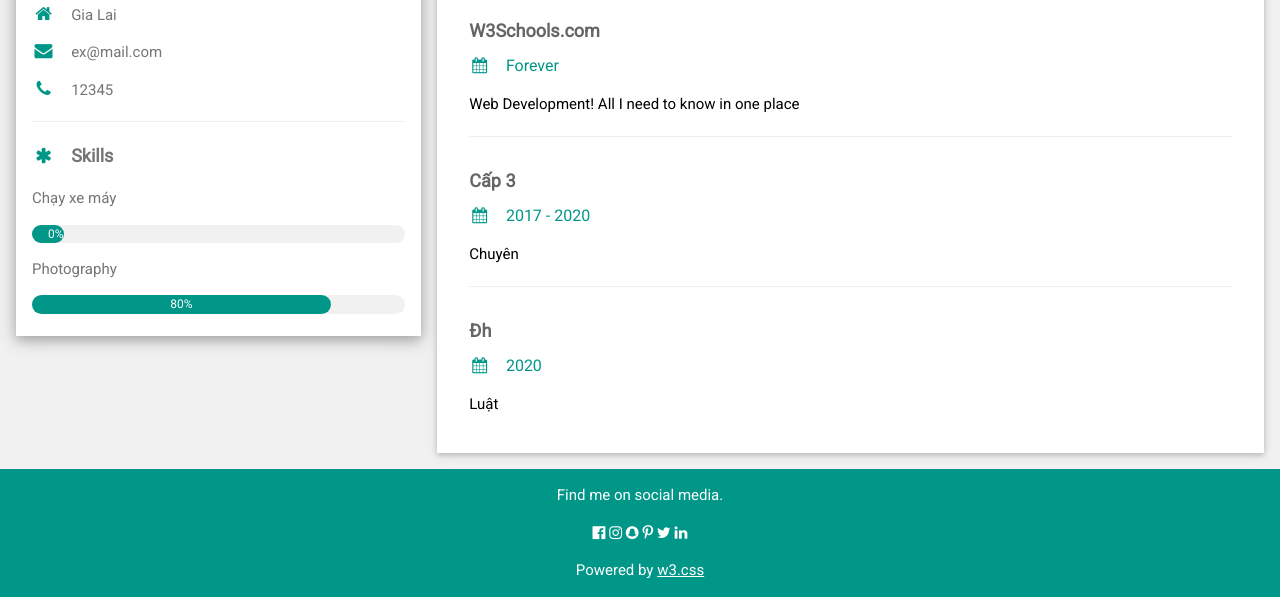
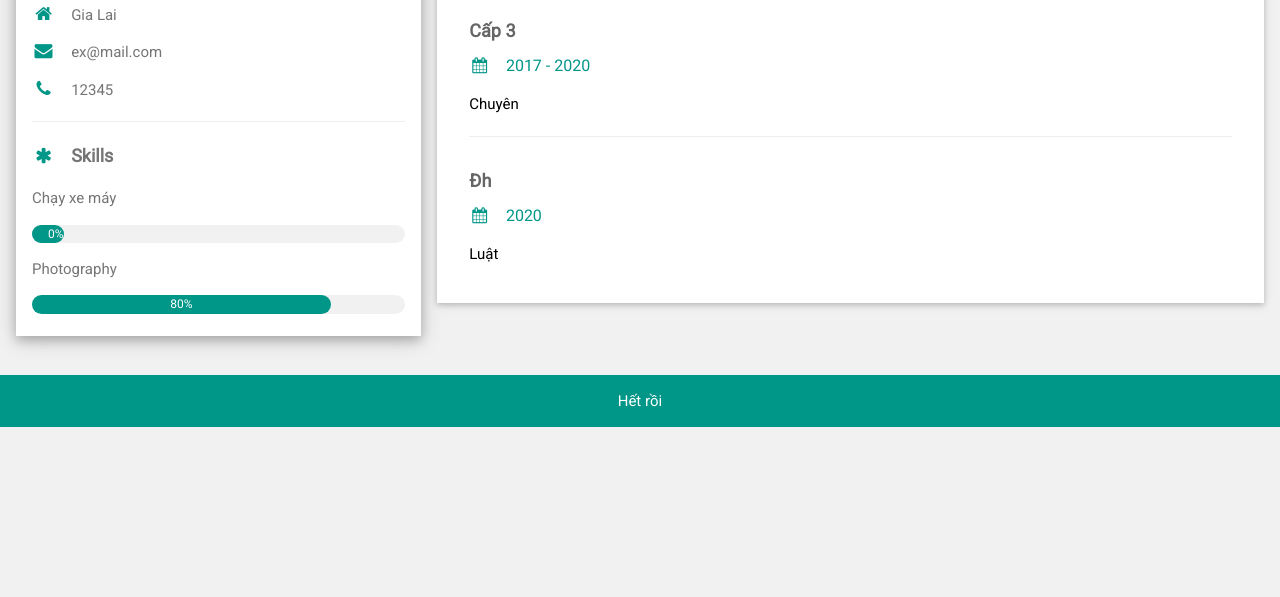
Before and after one commit to bfelct/hihi, a plain HTML site: page a.html in a window 1280 px wide. Shown: the part 369-966 px from the top of the page. After the commit the page ends 800 px from the top, so only its background shows below. Drawn offline with nearby package versions, Linux system fonts and the light colour scheme.

Commit message:
Update a.html

```diff
--- a/a.html
+++ b/a.html
@@ -70,12 +70,6 @@ html,body,h1,h2,h3,h4,h5,h6 {font-family: "Roboto", sans-serif}
       <div class="w3-container w3-card w3-white">
         <h2 class="w3-text-grey w3-padding-16"><i class="fa fa-certificate fa-fw w3-margin-right w3-xxlarge w3-text-teal"></i>Education</h2>
         <div class="w3-container">
-          <h5 class="w3-opacity"><b>W3Schools.com</b></h5>
-          <h6 class="w3-text-teal"><i class="fa fa-calendar fa-fw w3-margin-right"></i>Forever</h6>
-          <p>Web Development! All I need to know in one place</p>
-          <hr>
-        </div>
-        <div class="w3-container">
           <h5 class="w3-opacity"><b>Cấp 3</b></h5>
           <h6 class="w3-text-teal"><i class="fa fa-calendar fa-fw w3-margin-right"></i>2017 - 2020</h6>
           <p>Chuyên</p>
@@ -98,14 +92,7 @@ html,body,h1,h2,h3,h4,h5,h6 {font-family: "Roboto", sans-serif}
 </div>
 
 <footer class="w3-container w3-teal w3-center w3-margin-top">
-  <p>Find me on social media.</p>
-  <i class="fa fa-facebook-official w3-hover-opacity"></i>
-  <i class="fa fa-instagram w3-hover-opacity"></i>
-  <i class="fa fa-snapchat w3-hover-opacity"></i>
-  <i class="fa fa-pinterest-p w3-hover-opacity"></i>
-  <i class="fa fa-twitter w3-hover-opacity"></i>
-  <i class="fa fa-linkedin w3-hover-opacity"></i>
-  <p>Powered by <a href="https://www.w3schools.com/w3css/default.asp" target="_blank">w3.css</a></p>
+  <p>Hết rồi</p>
 </footer>
 
 </body>
```
